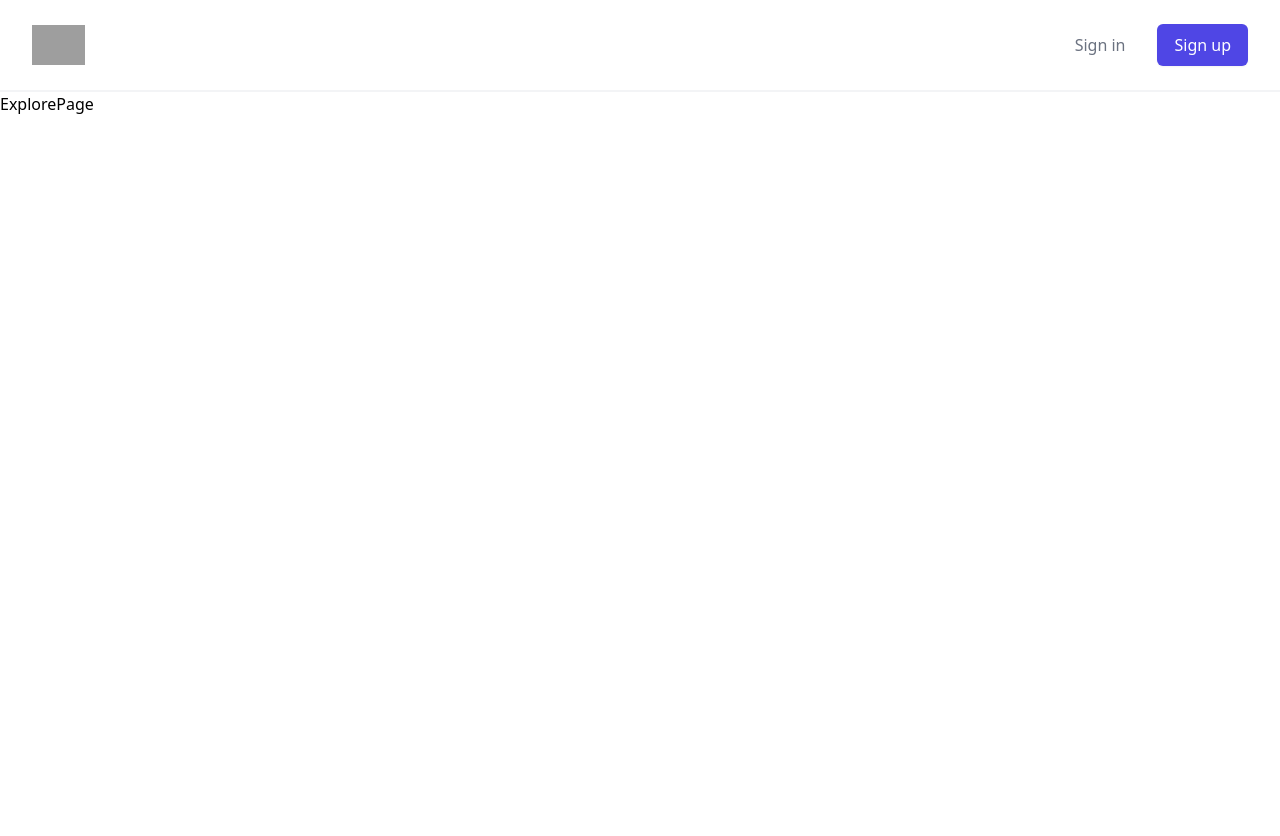
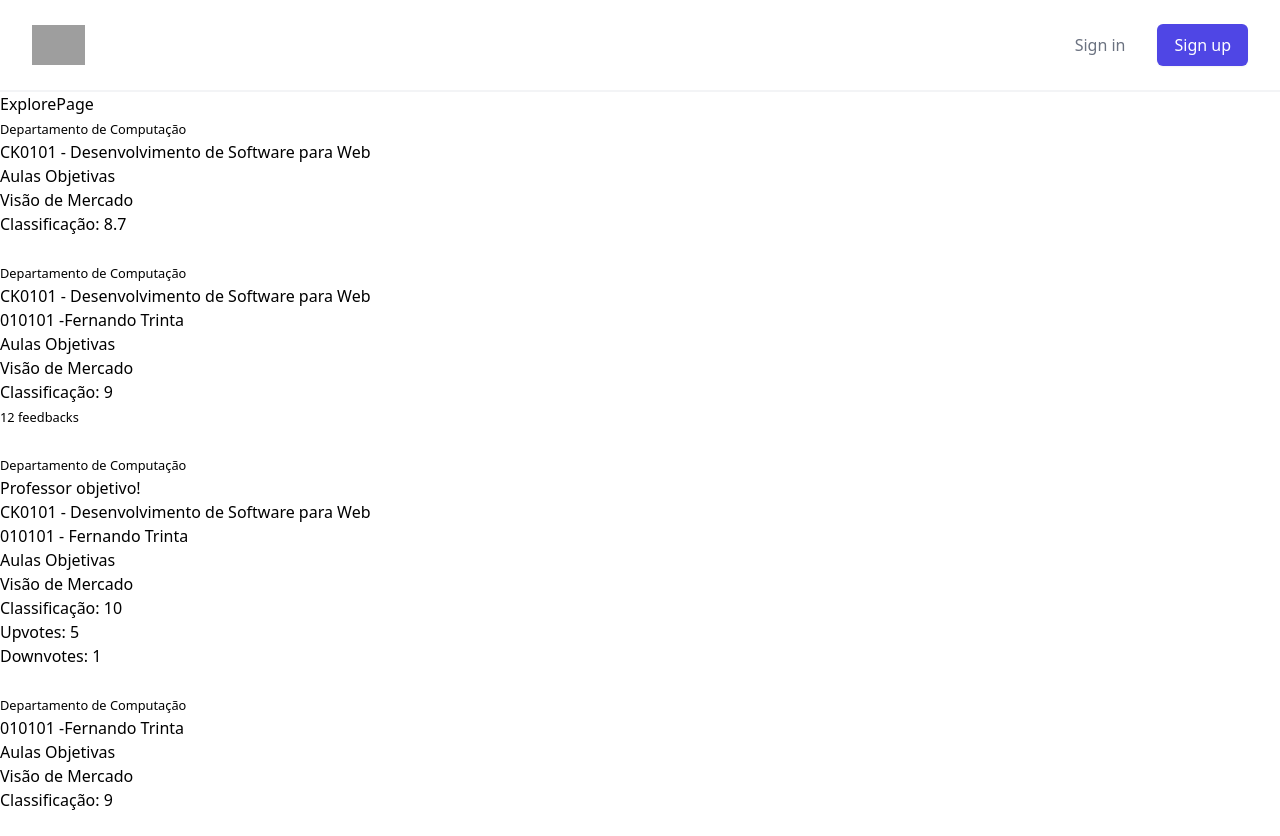
Before and after one commit to GabrielSuassuna/web-front, a React (Create React App) app in the folder frontend/: page /explore in a window 1280 px wide. Before the commit the page ends 800 px from the top, so only its background shows below. Built offline with nearby package versions, Linux system fonts and the light colour scheme; grey boxes are pictures that could not be loaded.

Commit message:
Adicionando versao nao estilizada de SearchResult

```diff
--- /dev/null
+++ b/frontend/src/components/SearchResult/DisciplineSearchResult/DisciplineSearchResult.js
@@ -0,0 +1,30 @@
+import { useNavigate } from "react-router-dom";
+import Tag from "../../Tag/Tag";
+/**
+ * Componente que representa um resultado de uma pesquisa de Disciplina.
+ *
+ * props:
+ *  * resultData (Object): Contém todas as informações necessárias para o a disciplina. Sendo elas:
+ *    * code (String): Código identificador da disciplina
+ *    * discipline (String): Título da Disciplina
+ *    * department (String): Departamento a qual a disciplina pertence
+ *    * tags (Array): Tags mais comuns que a disciplina possui (talvez isso seja removido)
+ *    * score (Float 0-10): Classificação geral da disciplina
+ */
+function DisciplineSearchResult(props) {
+
+  const navigate = useNavigate();
+
+  const redirectSearchHandler = () => {
+    navigate('/description/discipline');
+  }
+
+  return <div onClick={redirectSearchHandler}>
+    <small>{props.resultData.department}</small>
+    <h1>{props.resultData.code} - {props.resultData.discipline}</h1>
+    {props.resultData.tags.map(t => <Tag key={t.id} id={t.id} title={t.title}/>)}
+    <h2>Classificação: {props.resultData.score}</h2> {/* Será substituído pelo componente Stars*/}
+  </div>
+}
+
+export default DisciplineSearchResult;
--- /dev/null
+++ b/frontend/src/components/SearchResult/DisciplineTaughtSearchResult/DisciplineTaughtSearchResult.js
@@ -0,0 +1,35 @@
+import { useNavigate } from "react-router-dom";
+import Tag from "../../Tag/Tag";
+/**
+ * Componente que representa um resultado de uma pesquisa de Disciplina Ministrada.
+ *
+ * props:
+ *  * resultData (Object): Contém todas as informações necessárias para o a disciplina. Sendo elas:
+ *    * code (String): Código identificador da disciplina
+ *    * discipline (String): Título da Disciplina
+ *    * siape (String): SIAPE do Professor ministrante
+ *    * professor (String): Nome do Professor ministrante
+ *    * department (String): Departamento a qual a disciplina pertence
+ *    * tags (Array): Tags mais comuns que o professor possui ministrando essa disciplina
+ *    * score (Float 0-10): Classificação geral do professor ministrando essa disciplina
+ *    * feedbackCount (Int): Número de feedbacks que esse professor possui ministrando essa disciplina
+ */
+function DisciplineSearchResult(props) {
+
+  const navigate = useNavigate();
+
+  const redirectSearchHandler = () => {
+    navigate('/description/disciplineTaught');
+  }
+
+  return <div onClick={redirectSearchHandler}>
+    <small>{props.resultData.department}</small>
+    <h1>{props.resultData.code} - {props.resultData.discipline}</h1>
+    <h1>{props.resultData.siape} -{props.resultData.professor}</h1>
+    {props.resultData.tags.map(t => <Tag key={t.id} id={t.id} title={t.title}/>)}
+    <h2>Classificação: {props.resultData.score}</h2> {/* Será substituído pelo componente Stars*/}
+    <small>{props.resultData.feedbackCount} feedbacks</small>
+  </div>
+}
+
+export default DisciplineSearchResult;
--- /dev/null
+++ b/frontend/src/components/SearchResult/FeedbackSearchResult/FeedbackSearchResult.js
@@ -0,0 +1,40 @@
+import { useNavigate } from "react-router-dom";
+import Tag from "../../Tag/Tag";
+/**
+ * Componente que representa um resultado de uma pesquisa de Disciplina Ministrada.
+ *
+ * props:
+ *  * resultData (Object): Contém todas as informações necessárias para o a disciplina. Sendo elas:
+ *    * code (String): Código identificador da disciplina
+ *    * discipline (String): Título da Disciplina
+ *    * department (String): Departamento a qual a disciplina pertence
+ *    * siape (String): SIAPE do Professor ministrante
+ *    * professor (String): Nome do Professor ministrante
+ *    * id (String): Identificador único do feedback
+ *    * title (String): Título do feedback
+ *    * tags (Array): Tags que o aluno deu ao professor nesse feedback
+ *    * upvotes (Int): Número de upvotes do feedback
+ *    * downvotes (Int): Número de downvotes do feedback
+ *    * score (Float 0-10): Classificação geral do feedback
+ */
+function DisciplineSearchResult(props) {
+
+  const navigate = useNavigate();
+
+  const redirectSearchHandler = () => {
+    navigate('/description/feedback');
+  }
+
+  return <div onClick={redirectSearchHandler}>
+    <small>{props.resultData.department}</small>
+    <h1>{props.resultData.title}</h1>
+    <h1>{props.resultData.code} - {props.resultData.discipline}</h1>
+    <h1>{props.resultData.siape} - {props.resultData.professor}</h1>
+    {props.resultData.tags.map(t => <Tag key={t.id} id={t.id} title={t.title}/>)}
+    <h2>Classificação: {props.resultData.score}</h2> {/* Será substituído pelo componente Stars*/}
+    <h2>Upvotes: {props.resultData.upvotes}</h2>
+    <h2>Downvotes: {props.resultData.downvotes}</h2>
+  </div>
+}
+
+export default DisciplineSearchResult;
--- /dev/null
+++ b/frontend/src/components/SearchResult/ProfessorSearchResult/ProfessorSearchResult.js
@@ -0,0 +1,30 @@
+import { useNavigate } from "react-router-dom";
+import Tag from "../../Tag/Tag";
+/**
+ * Componente que representa um resultado de uma pesquisa de Professor.
+ *
+ * props:
+ *  * resultData (Object): Contém todas as informações necessárias para o a disciplina. Sendo elas:
+ *    * siape (String): SIAPE do Professor ministrante
+ *    * professor (String): Nome do Professor ministrante
+ *    * department (String): Departamento a qual a disciplina pertence
+ *    * tags (Array): Tags mais comuns que o professor possui ministrando essa disciplina
+ *    * score (Float 0-10): Classificação geral do professor ministrando essa disciplina
+ */
+function DisciplineSearchResult(props) {
+
+  const navigate = useNavigate();
+
+  const redirectSearchHandler = () => {
+    navigate('/description/professor');
+  }
+
+  return <div onClick={redirectSearchHandler}>
+    <small>{props.resultData.department}</small>
+    <h1>{props.resultData.siape} -{props.resultData.professor}</h1>
+    {props.resultData.tags.map(t => <Tag key={t.id} id={t.id} title={t.title}/>)}
+    <h2>Classificação: {props.resultData.score}</h2> {/* Será substituído pelo componente Stars*/}
+  </div>
+}
+
+export default DisciplineSearchResult;
--- /dev/null
+++ b/frontend/src/components/SearchResult/SearchResult.js
@@ -0,0 +1,31 @@
+import { SEARCH_RESULT_TYPES } from "../../utils/consts";
+import DisciplineSearchResult from "./DisciplineSearchResult/DisciplineSearchResult";
+import DisciplineTaughtSearchResult from "./DisciplineTaughtSearchResult/DisciplineTaughtSearchResult";
+import FeedbackSearchResult from "./FeedbackSearchResult/FeedbackSearchResult";
+import ProfessorSearchResult from "./ProfessorSearchResult/ProfessorSearchResult";
+
+/**
+ * Componente que representa um resultado de uma pesquisa, podendo ser:
+ *  * Disciplina
+ *  * Professor
+ *  * Disciplina Ministrada
+ *  * Feedback
+ *
+ * Dependendo do tipo de resultado, o componente se adaptará
+ *
+ * props:
+ *  * type (String): Especifica o tipo de resultado de pesquisa, vide 'consts.js'
+ *  * resultData (Object): Contém todas as informações necessárias para o tipo de resultado.
+ */
+function SearchResult(props) {
+  if(props.type === SEARCH_RESULT_TYPES.DISCIPLINE)
+    return <DisciplineSearchResult resultData={props.resultData}/>;
+  if(props.type === SEARCH_RESULT_TYPES.PROFESSOR)
+    return <ProfessorSearchResult resultData={props.resultData}/>;
+  if(props.type === SEARCH_RESULT_TYPES.DISCIPLINE_TAUGHT)
+    return <DisciplineTaughtSearchResult resultData={props.resultData}/>;
+  if(props.type === SEARCH_RESULT_TYPES.FEEDBACK)
+    return <FeedbackSearchResult resultData={props.resultData}/>;
+}
+
+export default SearchResult;
--- a/frontend/src/pages/ExplorePage/ExplorePage.js
+++ b/frontend/src/pages/ExplorePage/ExplorePage.js
@@ -1,7 +1,63 @@
+import SearchResult from "../../components/SearchResult/SearchResult";
+import { SEARCH_RESULT_TYPES } from "../../utils/consts";
+
+const DUMMY_RESULTS = [
+  {
+    type: SEARCH_RESULT_TYPES.DISCIPLINE,
+    resultData: {
+      code: 'CK0101',
+      discipline: 'Desenvolvimento de Software para Web',
+      department: 'Departamento de Computação',
+      tags: [{id: 'ID_tag_aulas_objetivas', title: 'Aulas Objetivas'}, {id: 'ID_tag_visao_mercado', title: 'Visão de Mercado'}],
+      score: 8.7,
+    }
+  },
+  {
+    type: SEARCH_RESULT_TYPES.DISCIPLINE_TAUGHT,
+    resultData: {
+      code: 'CK0101',
+      discipline: 'Desenvolvimento de Software para Web',
+      siape: '010101',
+      professor: 'Fernando Trinta',
+      department: 'Departamento de Computação',
+      tags: [{id: 'ID_tag_aulas_objetivas', title: 'Aulas Objetivas'}, {id: 'ID_tag_visao_mercado', title: 'Visão de Mercado'}],
+      score: 9,
+      feedbackCount: 12,
+    }
+  },
+  {
+    type: SEARCH_RESULT_TYPES.FEEDBACK,
+    resultData: {
+      code: 'CK0101',
+      discipline: 'Desenvolvimento de Software para Web',
+      siape: '010101',
+      professor: 'Fernando Trinta',
+      department: 'Departamento de Computação',
+      id: 'ID_feedback_1242',
+      title: 'Professor objetivo!',
+      tags: [{id: 'ID_tag_aulas_objetivas', title: 'Aulas Objetivas'}, {id: 'ID_tag_visao_mercado', title: 'Visão de Mercado'}],
+      score: 10,
+      upvotes: 5,
+      downvotes: 1,
+    }
+  },
+  {
+    type: SEARCH_RESULT_TYPES.PROFESSOR,
+    resultData: {
+      siape: '010101',
+      professor: 'Fernando Trinta',
+      department: 'Departamento de Computação',
+      tags: [{id: 'ID_tag_aulas_objetivas', title: 'Aulas Objetivas'}, {id: 'ID_tag_visao_mercado', title: 'Visão de Mercado'}],
+      score: 9,
+    }
+  }
+]
+
 function ExplorePage() {
   return (
     <div>
       <h1>ExplorePage</h1>
+      {DUMMY_RESULTS.map(result => <><SearchResult type={result.type} resultData={result.resultData}/> <br/> </>)}
     </div>
   );
 }
--- /dev/null
+++ b/frontend/src/utils/consts.js
@@ -0,0 +1,8 @@
+const SEARCH_RESULT_TYPES = {
+  DISCIPLINE: 'DISCIPLINE',
+  DISCIPLINE_TAUGHT: 'DISCIPLINE_TAUGHT',
+  FEEDBACK: 'FEEDBACK',
+  PROFESSOR: 'PROFESSOR',
+}
+
+export { SEARCH_RESULT_TYPES }
```
